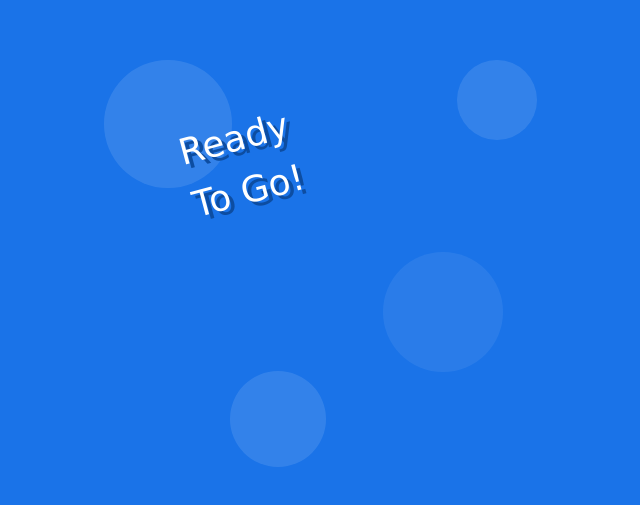
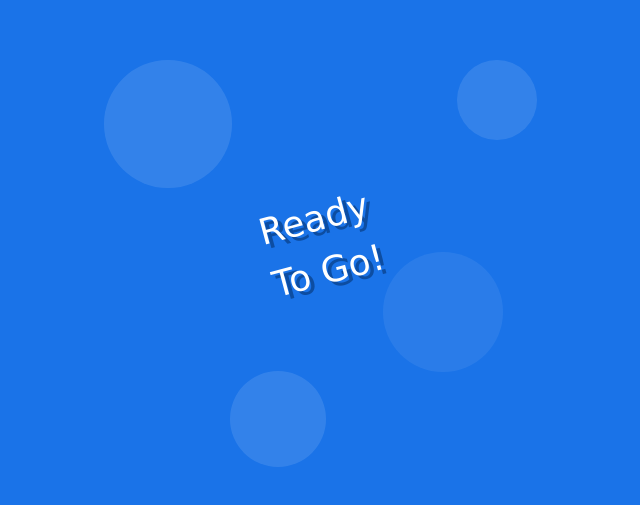
Before and after one commit to 1481/test, a plain HTML site: page index.html in a window 1280 px wide. Shown: the part 145-650 px from the top of the page, without its empty margins (296-936 px from the left). Drawn offline with nearby package versions, Linux system fonts and the light colour scheme.

Commit message:
Update main.css

```diff
--- a/resource/css/main.css
+++ b/resource/css/main.css
@@ -208,8 +208,8 @@ div.spot > #s4 {
 div.main {
     position: absolute;
     z-index: 1;
-    top: calc(50vh - 160px);
-    left: calc(50vw - 160px);
+    top: calc(50vh - 80px);
+    left: calc(50vw - 80px);
     height: 160px;
     width: 160px;
     text-align: center;
```
